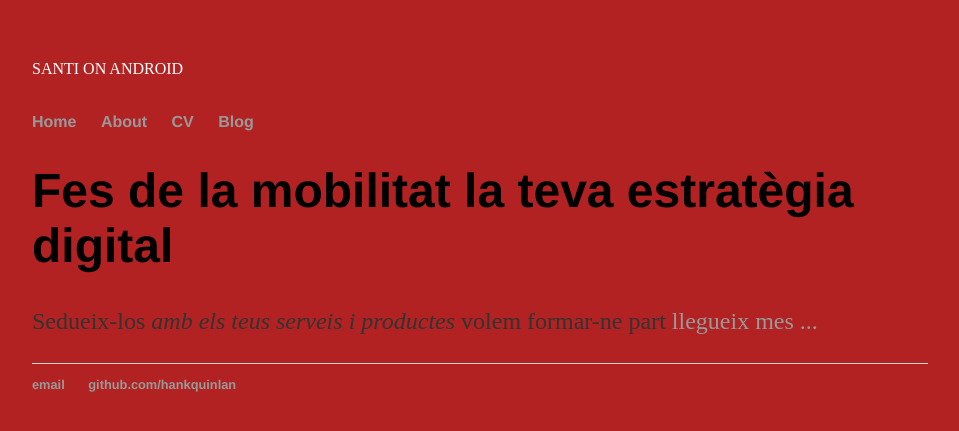
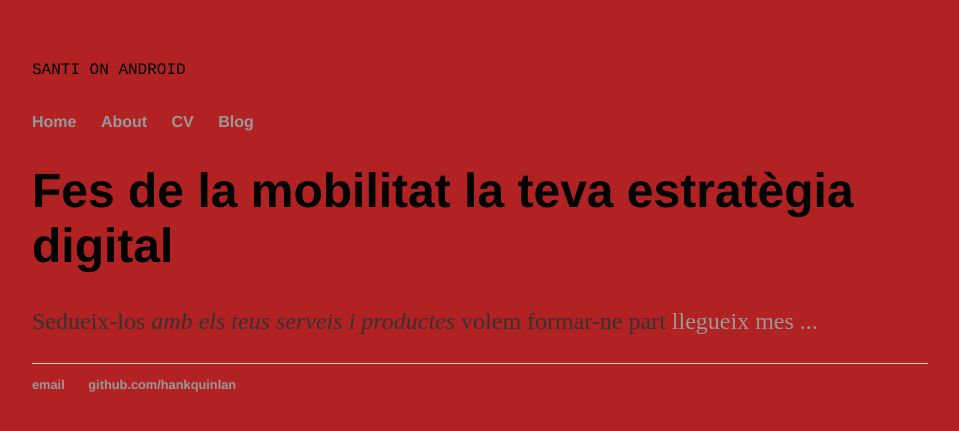
Before and after one commit to SantiOnAndroid/SantiOnAndroid.github.io, a Jekyll site: the page built from index.html, in a window 1280 px wide. Shown: the top 431 px of the page, without its empty margins (160-1119 px from the left). Built offline with Jekyll 4.4.1, drawn with Linux system fonts in a browser that asks for light colours; some web fonts are replaced.

Commit message:
modificant titolj

```diff
--- a/css/main.css
+++ b/css/main.css
@@ -13,8 +13,8 @@ body {
 }
 
 svg{
-    font-family: Rockwell;
-    fill:#ffff;
+    font-family: Rockwell,Courier Bold,Courier,Georgia,Times,Times New Roman,serif;
+    color:#ffff;
 }
 nav ul, footer ul {
     font-family:'Helvetica', 'Arial', 'Sans-Serif';
```
